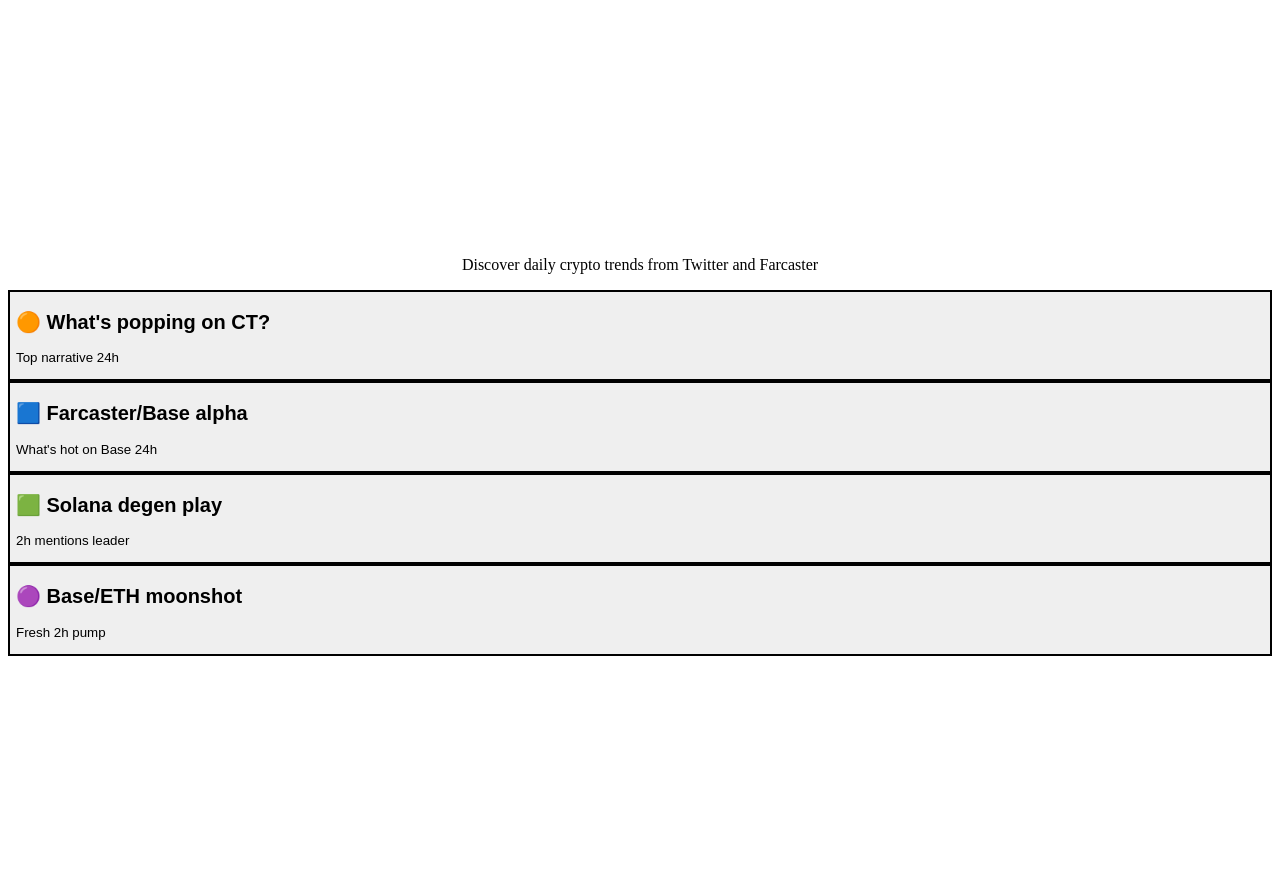
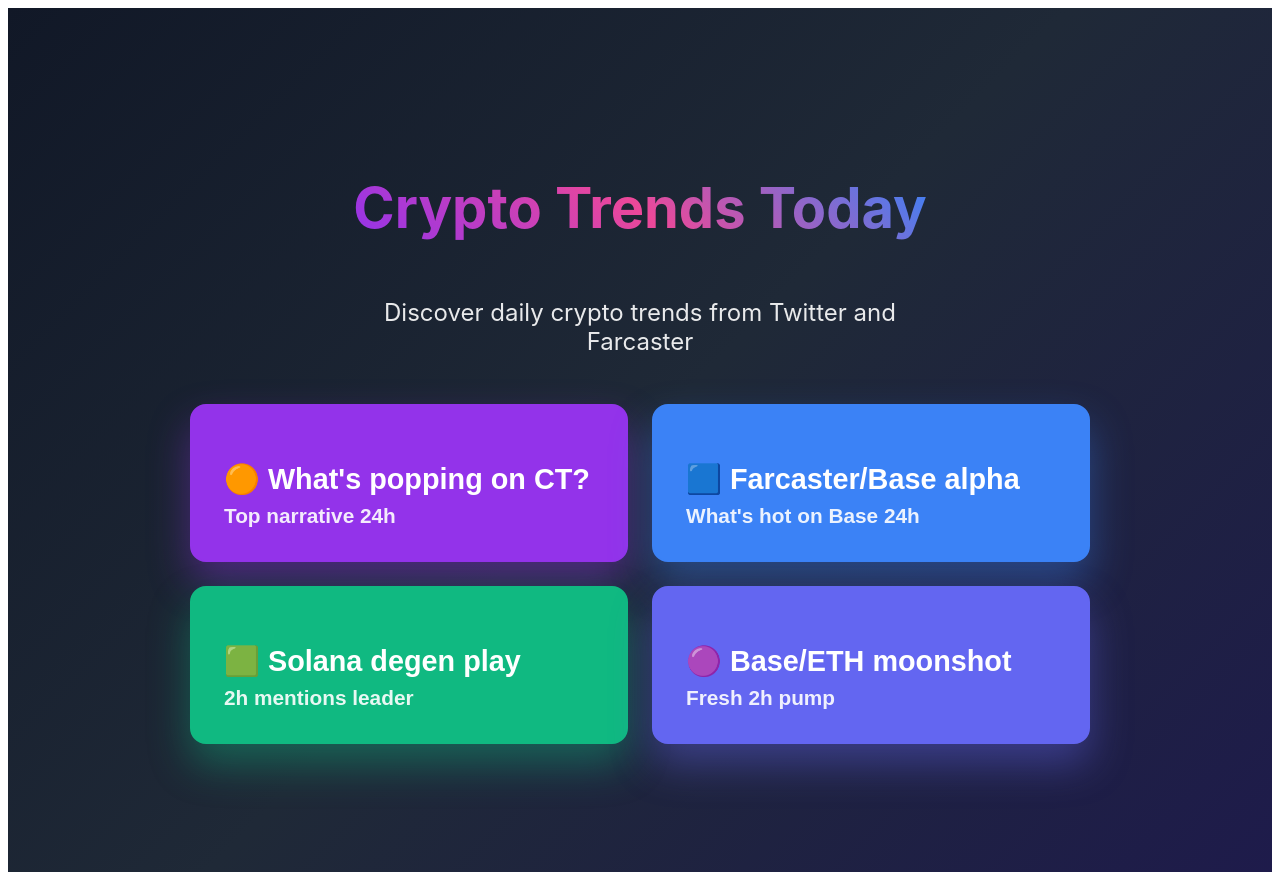
Before and after one commit to al-DYOR/trends-button, a Next.js app: page / in a window 1280 px wide. Before the commit the page ends 816 px from the top, so only its background shows below. Built offline with nearby package versions, Linux system fonts and the light colour scheme.

Commit message:
feat: inline styles - cyberpunk UI working

```diff
--- a/src/app/page.tsx
+++ b/src/app/page.tsx
@@ -3,112 +3,222 @@
 import { useState } from 'react';
 
 export default function Home() {
-  const [result, setResult] = useState<string | null>(null);
+  const [result, setResult] = useState('');
   const [loading, setLoading] = useState(false);
-  const [error, setError] = useState<string | null>(null);
 
-  const fetchTrend = async (endpoint: string) => {
+  const fetchTrend = async (endpoint) => {
     setLoading(true);
-    setError(null);
-    setResult(null);
+    setResult('');
 
     try {
       const response = await fetch(`/api/${endpoint}`);
-      if (!response.ok) {
-        throw new Error(`HTTP error! status: ${response.status}`);
-      }
       const data = await response.json();
-
-      if (data.error) {
-        throw new Error(data.error);
-      }
-
-      setResult(data.message || data.topTrend || data.topToken || 'No data received');
-    } catch (err: any) {
-      console.error(err);
-      setError(err.message || 'Failed to load trend. Try again later.');
+      setResult(data.topTrend || data.topToken || 'Data loaded!');
+    } catch (err) {
+      setResult('Error loading data');
     } finally {
       setLoading(false);
     }
   };
 
   return (
-    <main className="flex min-h-screen flex-col items-center justify-center p-8 bg-gray-900 text-white">
-      <h1 className="text-5xl md:text-6xl font-bold mb-8 text-center bg-gradient-to-r from-purple-400 via-pink-400 to-blue-400 bg-clip-text text-transparent drop-shadow-lg">
+    <div style={{
+      minHeight: '100vh',
+      display: 'flex',
+      flexDirection: 'column',
+      alignItems: 'center',
+      justifyContent: 'center',
+      padding: '2rem',
+      background: 'linear-gradient(135deg, #111827 0%, #1f2937 50%, #1e1b4b 100%)',
+      color: 'white',
+      fontFamily: '-apple-system, BlinkMacSystemFont, sans-serif'
+    }}>
+      <h1 style={{
+        fontSize: '3.5rem',
+        fontWeight: 'bold',
+        marginBottom: '2rem',
+        background: 'linear-gradient(45deg, #9333ea, #ec4899, #3b82f6)',
+        WebkitBackgroundClip: 'text',
+        WebkitTextFillColor: 'transparent',
+        textAlign: 'center'
+      }}>
         Crypto Trends Today
       </h1>
-      <p className="text-xl md:text-2xl mb-12 text-center max-w-2xl text-gray-300">
+
+      <p style={{
+        fontSize: '1.5rem',
+        marginBottom: '3rem',
+        textAlign: 'center',
+        maxWidth: '600px',
+        opacity: 0.9
+      }}>
         Discover daily crypto trends from Twitter and Farcaster
       </p>
 
-      <div className="grid grid-cols-1 md:grid-cols-2 gap-6 w-full max-w-4xl">
+      <div style={{
+        display: 'grid',
+        gridTemplateColumns: 'repeat(auto-fit, minmax(320px, 1fr))',
+        gap: '1.5rem',
+        maxWidth: '900px',
+        width: '100%'
+      }}>
         <button
           onClick={() => fetchTrend('trend-crypto')}
           disabled={loading}
-          className={`p-6 rounded-xl text-left transition-all shadow-lg border-2 ${
-            loading
-              ? 'bg-gray-700 border-gray-600 cursor-not-allowed'
-              : 'bg-purple-600 hover:bg-purple-500 border-purple-400'
-          }`}
+          style={{
+            padding: '2rem',
+            borderRadius: '16px',
+            border: '2px solid #9333ea',
+            background: loading ? '#4b5563' : '#9333ea',
+            color: 'white',
+            fontSize: '1.3rem',
+            fontWeight: '600',
+            cursor: loading ? 'not-allowed' : 'pointer',
+            boxShadow: '0 20px 40px rgba(147, 51, 234, 0.4)',
+            transition: 'all 0.3s ease',
+            textAlign: 'left'
+          }}
+          onMouseEnter={(e) => !loading && (e.target.style.transform = 'translateY(-4px)')}
+          onMouseLeave={(e) => !loading && (e.target.style.transform = '')}
         >
-          <h2 className="text-2xl font-semibold mb-2">🟠 What's popping on CT?</h2>
-          <p className="text-gray-300">Top narrative 24h</p>
+          <h2 style={{ marginBottom: '0.5rem', fontSize: '1.8rem' }}>
+            🟠 What's popping on CT?
+          </h2>
+          <p style={{ margin: 0, opacity: 0.9 }}>Top narrative 24h</p>
         </button>
 
         <button
           onClick={() => fetchTrend('trend-farcaster')}
           disabled={loading}
-          className={`p-6 rounded-xl text-left transition-all shadow-lg border-2 ${
-            loading
-              ? 'bg-gray-700 border-gray-600 cursor-not-allowed'
-              : 'bg-blue-600 hover:bg-blue-500 border-blue-400'
-          }`}
+          style={{
+            padding: '2rem',
+            borderRadius: '16px',
+            border: '2px solid #3b82f6',
+            background: loading ? '#4b5563' : '#3b82f6',
+            color: 'white',
+            fontSize: '1.3rem',
+            fontWeight: '600',
+            cursor: 'pointer',
+            boxShadow: '0 20px 40px rgba(59, 130, 246, 0.4)',
+            transition: 'all 0.3s ease',
+            textAlign: 'left'
+          }}
+          onMouseEnter={(e) => !loading && (e.target.style.transform = 'translateY(-4px)')}
+          onMouseLeave={(e) => !loading && (e.target.style.transform = '')}
         >
-          <h2 className="text-2xl font-semibold mb-2">🟦 Farcaster/Base alpha</h2>
-          <p className="text-gray-300">What's hot on Base 24h</p>
+          <h2 style={{ marginBottom: '0.5rem', fontSize: '1.8rem' }}>
+            🟦 Farcaster/Base alpha
+          </h2>
+          <p style={{ margin: 0, opacity: 0.9 }}>What's hot on Base 24h</p>
         </button>
 
         <button
           onClick={() => fetchTrend('token-solana')}
           disabled={loading}
-          className={`p-6 rounded-xl text-left transition-all shadow-lg border-2 ${
-            loading
-              ? 'bg-gray-700 border-gray-600 cursor-not-allowed'
-              : 'bg-green-600 hover:bg-green-500 border-green-400'
-          }`}
+          style={{
+            padding: '2rem',
+            borderRadius: '16px',
+            border: '2px solid #10b981',
+            background: loading ? '#4b5563' : '#10b981',
+            color: 'white',
+            fontSize: '1.3rem',
+            fontWeight: '600',
+            cursor: 'pointer',
+            boxShadow: '0 20px 40px rgba(16, 185, 129, 0.4)',
+            transition: 'all 0.3s ease',
+            textAlign: 'left'
+          }}
+          onMouseEnter={(e) => !loading && (e.target.style.transform = 'translateY(-4px)')}
+          onMouseLeave={(e) => !loading && (e.target.style.transform = '')}
         >
-          <h2 className="text-2xl font-semibold mb-2">🟩 Solana degen play</h2>
-          <p className="text-gray-300">2h mentions leader</p>
+          <h2 style={{ marginBottom: '0.5rem', fontSize: '1.8rem' }}>
+            🟩 Solana degen play
+          </h2>
+          <p style={{ margin: 0, opacity: 0.9 }}>2h mentions leader</p>
         </button>
 
         <button
           onClick={() => fetchTrend('token-base')}
           disabled={loading}
-          className={`p-6 rounded-xl text-left transition-all shadow-lg border-2 ${
-            loading
-              ? 'bg-gray-700 border-gray-600 cursor-not-allowed'
-              : 'bg-indigo-600 hover:bg-indigo-500 border-indigo-400'
-          }`}
+          style={{
+            padding: '2rem',
+            borderRadius: '16px',
+            border: '2px solid #6366f1',
+            background: loading ? '#4b5563' : '#6366f1',
+            color: 'white',
+            fontSize: '1.3rem',
+            fontWeight: '600',
+            cursor: 'pointer',
+            boxShadow: '0 20px 40px rgba(99, 102, 241, 0.4)',
+            transition: 'all 0.3s ease',
+            textAlign: 'left'
+          }}
+          onMouseEnter={(e) => !loading && (e.target.style.transform = 'translateY(-4px)')}
+          onMouseLeave={(e) => !loading && (e.target.style.transform = '')}
         >
-          <h2 className="text-2xl font-semibold mb-2">🟣 Base/ETH moonshot</h2>
-          <p className="text-gray-300">Fresh 2h pump</p>
+          <h2 style={{ marginBottom: '0.5rem', fontSize: '1.8rem' }}>
+            🟣 Base/ETH moonshot
+          </h2>
+          <p style={{ margin: 0, opacity: 0.9 }}>Fresh 2h pump</p>
         </button>
       </div>
 
       {loading && (
-        <p className="mt-12 text-xl text-purple-400 animate-pulse">Loading alpha...</p>
-      )}
-
-      {error && (
-        <p className="mt-12 text-xl text-red-400">{error}</p>
+        <div style={{
+          marginTop: '3rem',
+          display: 'flex',
+          alignItems: 'center',
+          gap: '1rem'
+        }}>
+          <div style={{
+            width: '32px',
+            height: '32px',
+            border: '3px solid rgba(147, 51, 234, 0.3)',
+            borderTop: '3px solid #9333ea',
+            borderRadius: '50%',
+            animation: 'spin 1s linear infinite'
+          }} />
+          <p style={{ fontSize: '1.5rem', color: '#9333ea' }}>Loading alpha...</p>
+        </div>
       )}
 
       {result && (
-        <div className="mt-12 w-full max-w-2xl bg-gray-800 rounded-2xl p-8 shadow-2xl border border-purple-500/30">
-          <h3 className="text-3xl font-bold mb-4 text-center text-purple-400">🔥 Hottest Right Now</h3>
-          <p className="text-2xl text-center break-words">{result}</p>
+        <div style={{
+          marginTop: '3rem',
+          padding: '2.5rem',
+          background: 'rgba(31, 41, 55, 0.95)',
+          backdropFilter: 'blur(20px)',
+          borderRadius: '24px',
+          border: '1px solid rgba(147, 51, 234, 0.3)',
+          maxWidth: '600px',
+          textAlign: 'center',
+          boxShadow: '0 25px 50px rgba(0,0,0,0.5)'
+        }}>
+          <h3 style={{
+            fontSize: '2.5rem',
+            marginBottom: '1.5rem',
+            background: 'linear-gradient(45deg, #9333ea, #ec4899)',
+            WebkitBackgroundClip: 'text',
+            WebkitTextFillColor: 'transparent'
+          }}>
+            🔥 Hottest Right Now
+          </h3>
+          <p style={{
+            fontSize: '1.8rem',
+            lineHeight: 1.5,
+            color: 'white'
+          }}>
+            {result}
+          </p>
         </div>
       )}
-    </main>
+
+      <style jsx>{`
+        @keyframes spin {
+          0% { transform: rotate(0deg); }
+          100% { transform: rotate(360deg); }
+        }
+      `}</style>
+    </div>
   );
 }
```
